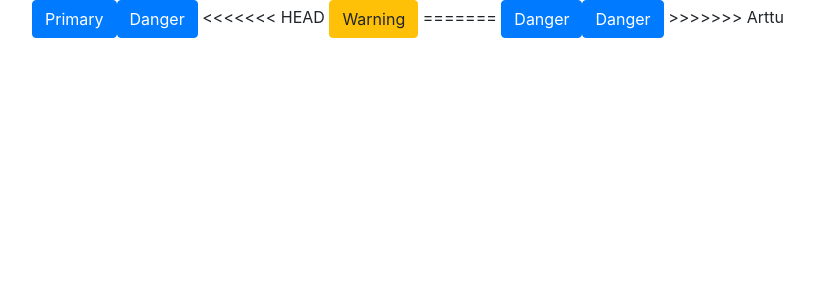
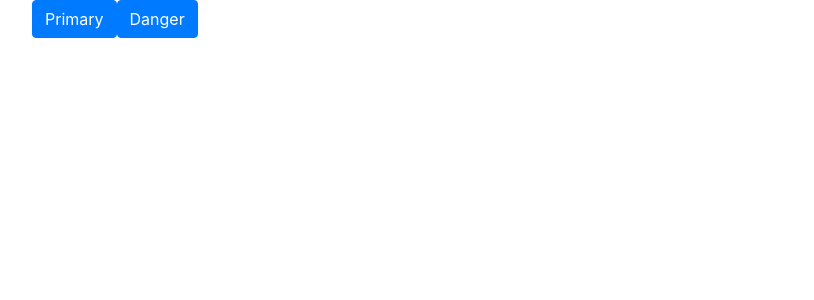
Before and after one commit to TrellixVulnTeam/KalastajanKirja_4QG5, an Angular app: page / in a window 1280 px wide. Shown: the top 300 px of the page, without its empty margins (128-942 px from the left). Built offline with nearby package versions, Linux system fonts and the light colour scheme.

Commit message:
buttons remove

```diff
--- a/src/app/app.component.html
+++ b/src/app/app.component.html
@@ -1,8 +1,2 @@
 <button type="button" class="btn btn-primary">Primary</button>
 <button type="button" class="btn btn-primary">Danger</button>
-<<<<<<< HEAD
-<button type="button" class="btn btn-warning">Warning</button>
-=======
-<button type="button" class="btn btn-primary">Danger</button>
-<button type="button" class="btn btn-primary">Danger</button>
->>>>>>> Arttu
```
